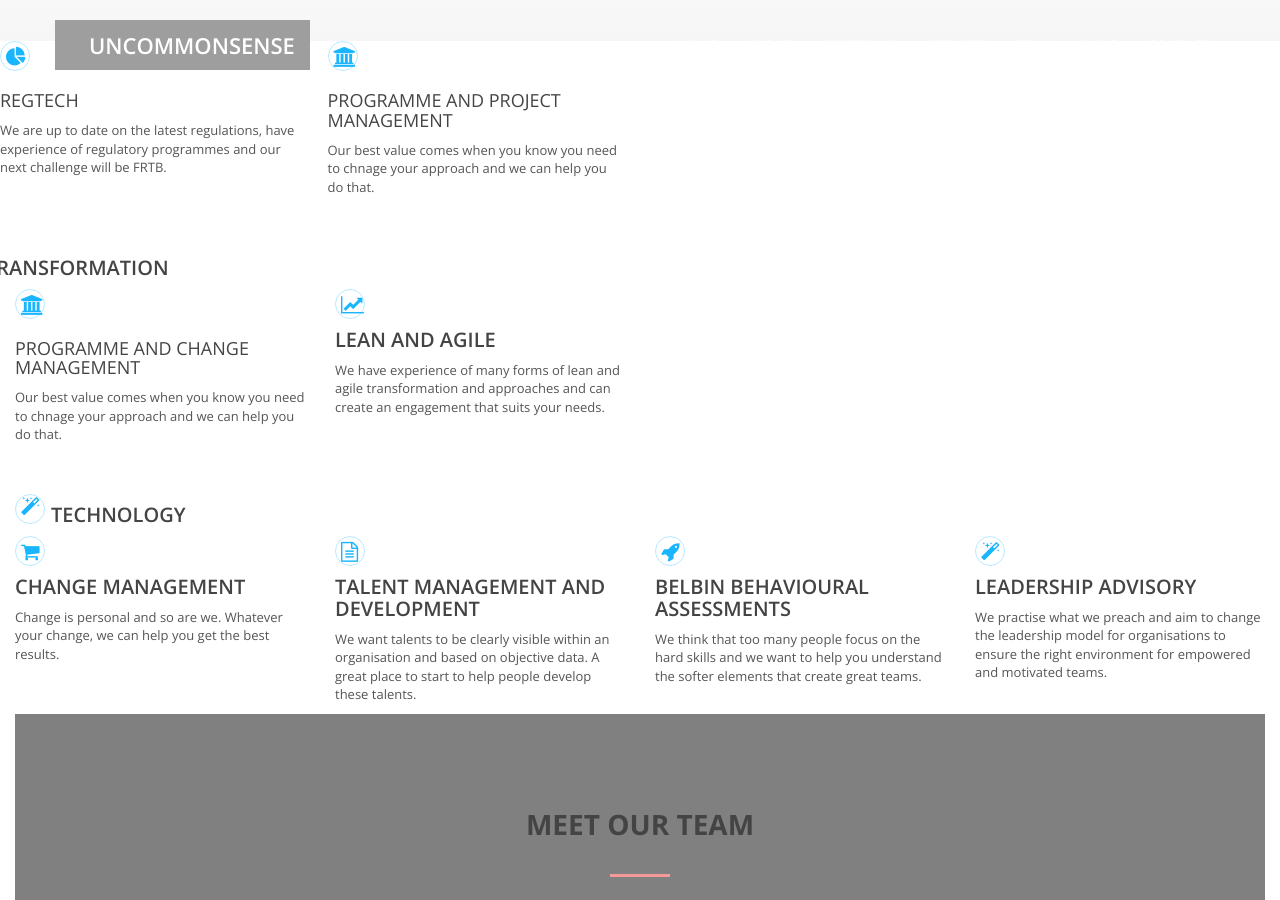
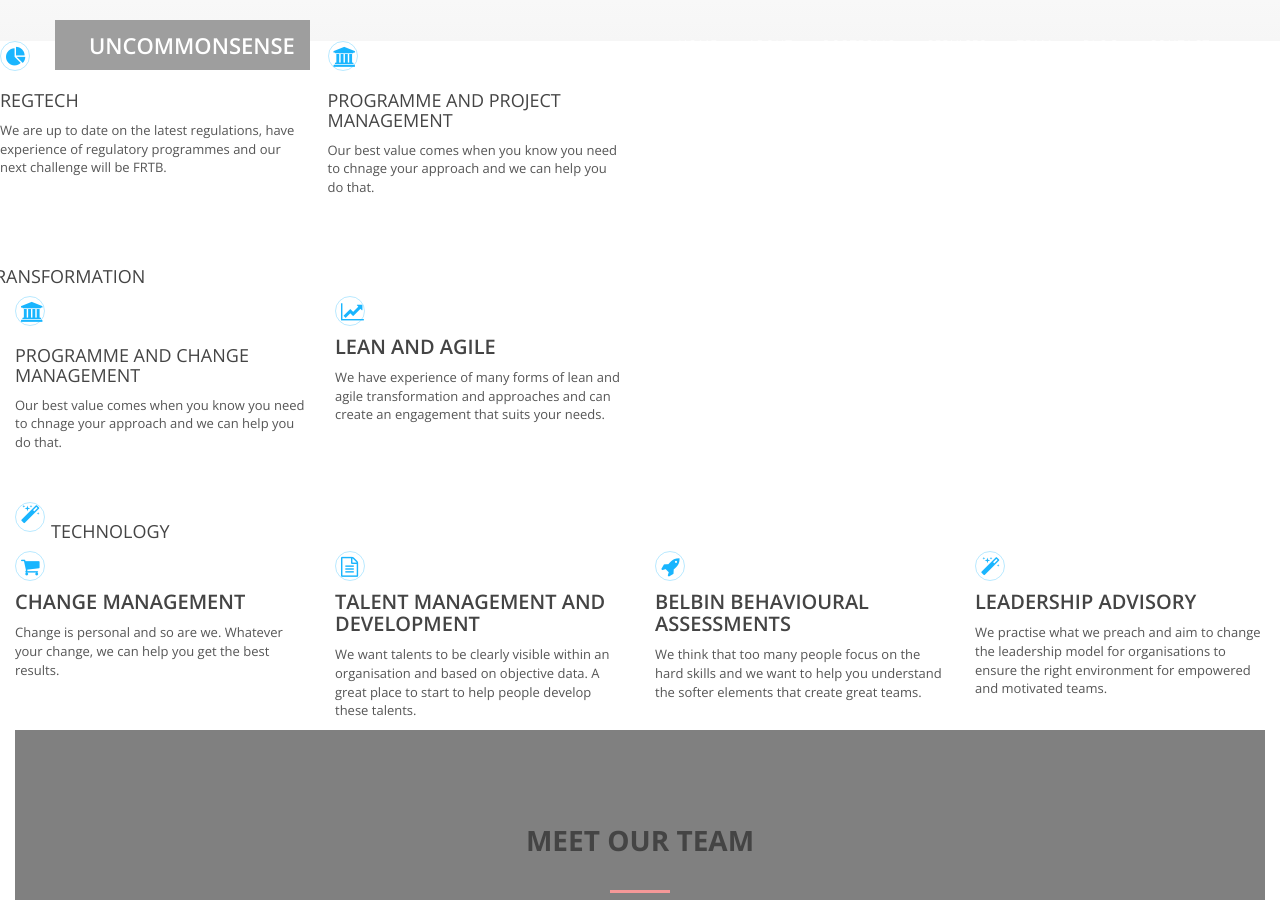
Before and after one commit to ImpactfulConsulting/ImpactfulConsulting.github.io, a Jekyll site: the page index.html, which Jekyll copies as it is, in a window 1280 px wide and 900 px high, scrolled down 2300 px. Built offline with Jekyll 4.4.1, drawn with Linux system fonts in a browser that asks for light colours; nearby versions of some CDN libraries; grey boxes are pictures that could not be loaded.

Commit message:
Update index.html

```diff
--- a/index.html
+++ b/index.html
@@ -165,7 +165,7 @@
 	<div class="space">
 	</div>
 	<div class="row wow fadeInDown" data-wow-delay="400ms">
-        	<h4><span class="color">Transformation</span> </h4>
+        	<h3><span class="color">Transformation</span> </h3>
 		</div>
 	</div>
 	<div class="row wow fadeInDown" data-wow-delay="400ms">
@@ -181,7 +181,7 @@
     	<div class="space"></div>
 	<div class="row wow fadeInDown" data-wow-delay="600ms">
 		<div class="col-md-3 col-sm-6 service"> <i class="fa fa-magic fa-lg fa-pull-left"></i>
-       		<h4><span class="color">Technology</span> </h4>
+       		<h3><span class="color">Technology</span> </h3>
 		</div>
 	</div>
     	<div class="row wow fadeInDown" data-wow-delay="600ms">
```
